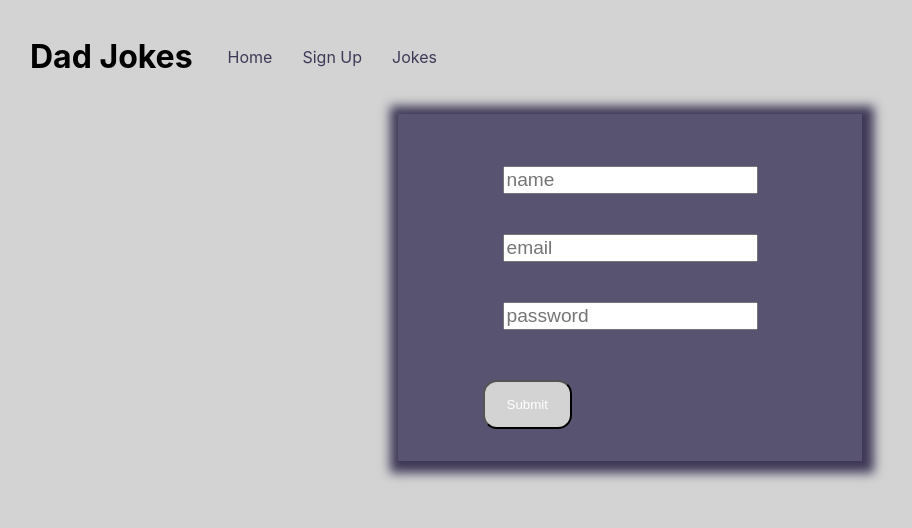
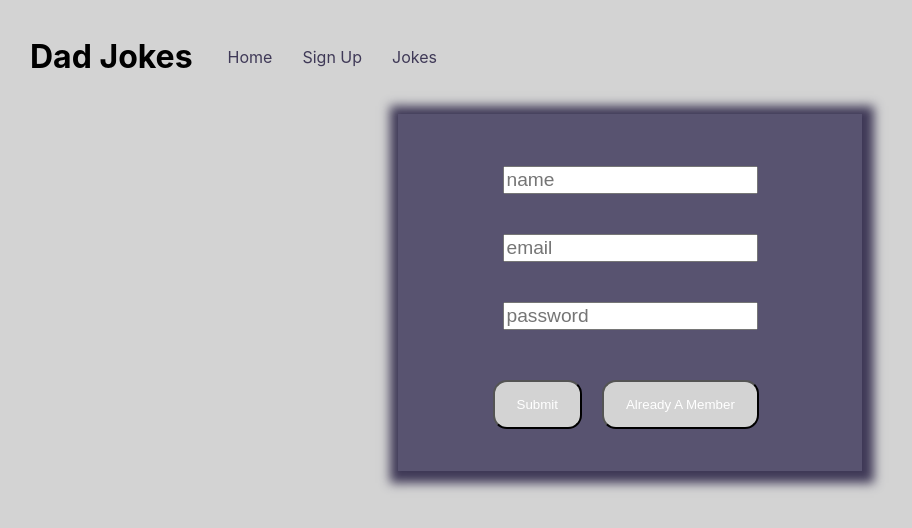
Before and after one commit to lambda-dad-jokes3/frontend, a React (Create React App) app in the folder dad-jokes/: page /signup in a window 1280 px wide. Shown: the top 528 px of the page, without its empty margins (10-922 px from the left). Built offline with nearby package versions, Linux system fonts and the light colour scheme.

Commit message:
updating some errors

```diff
--- a/dad-jokes/src/App.css
+++ b/dad-jokes/src/App.css
@@ -72,9 +72,13 @@ input {
   align-items: center;
 }
 Button {
-  margin-top: 10px;
+  margin: 10px;
   padding: 15px 22px;
   border-radius: 14px;
   background-color: lightgrey;
   color: white;
 }
+
+/* .text-center.card.card-body{
+  border-color: red;
+} */
--- a/dad-jokes/src/components/UserSignUp.js
+++ b/dad-jokes/src/components/UserSignUp.js
@@ -37,6 +37,8 @@ const UserForm = ({ errors, touched, values, status }) => {
 
         <br />
         <Button type="submit" className>Submit</Button>
+
+        <Button type="link" className>Already A Member</Button>
       </Form>
       {users.map(users => (
         <Card key={users.id}>
--- a/dad-jokes/src/components/jokes.js
+++ b/dad-jokes/src/components/jokes.js
@@ -1,6 +1,6 @@
 import React from "react";
 import {Card, CardTitle, CardBody, CardText, Container, Row, Col} from "reactstrap";
-import JokesData from "./JokesCardDisplay";
+
 
 const JokeCard = props => {
     console.log(props.user_id);
```
